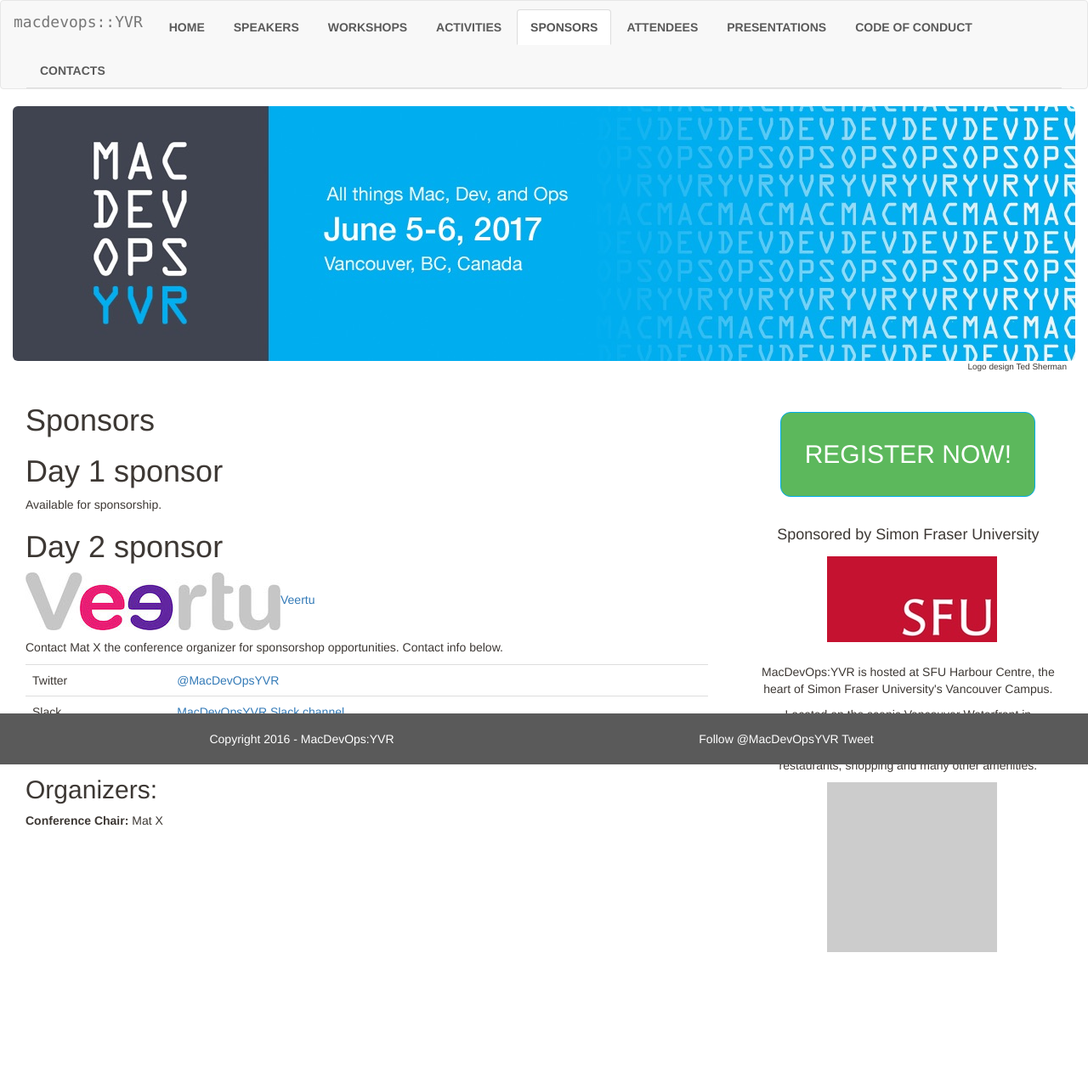
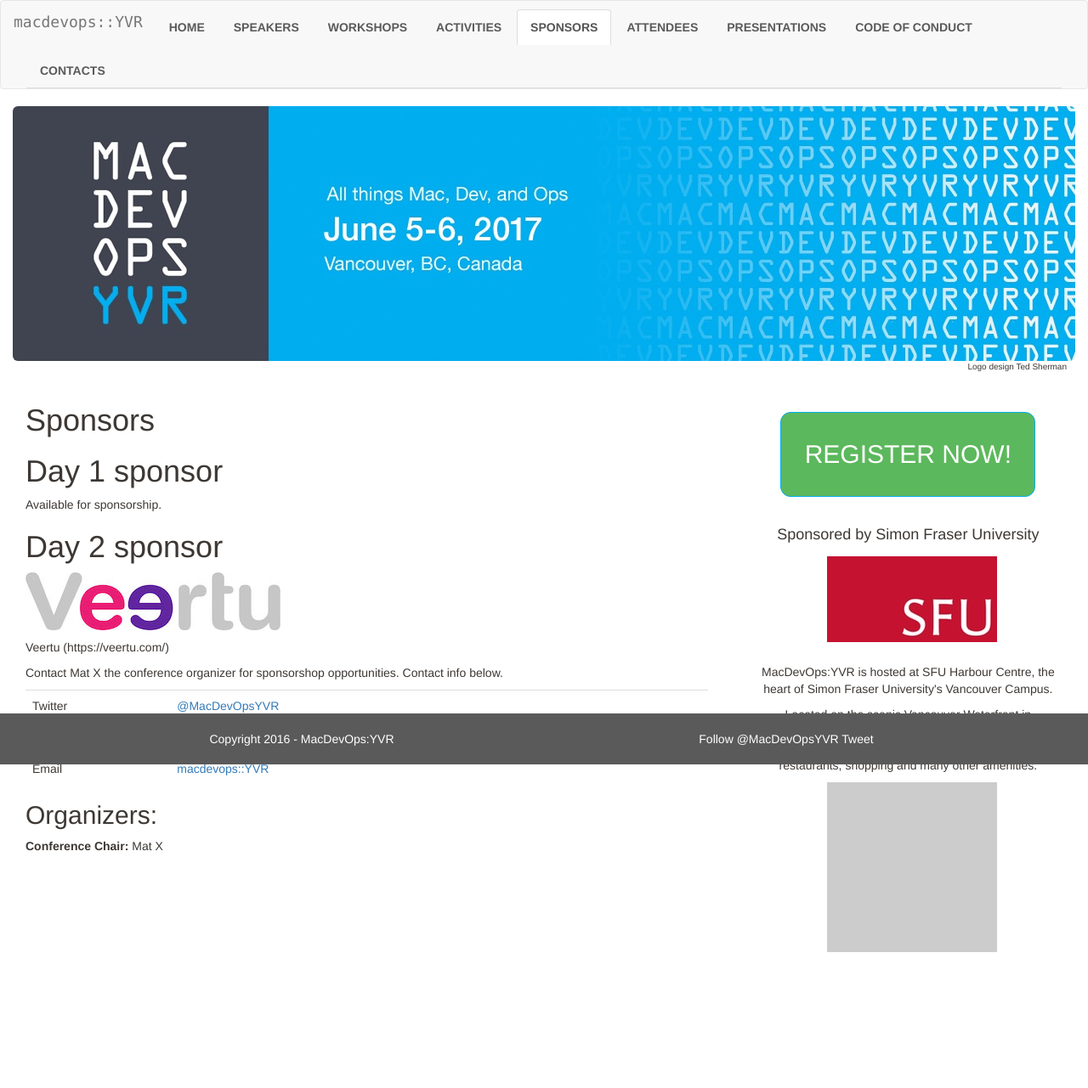
Before and after one commit to macdevopsyvr/macdevopsyvr.github.io, a Jekyll site: the page built from sponsors/index.md, in a window 1280 px wide. Shown: the whole page at 85% size. Built offline with Jekyll 4.4.1, drawn with Linux system fonts in a browser that asks for light colours; comment, search, counter and statistics services are not loaded.

Commit message:
Image text nudge
text under graphic

```diff
--- a/sponsors/index.md
+++ b/sponsors/index.md
@@ -10,7 +10,9 @@
 Available for sponsorship.
 
 # Day 2 sponsor
-<a href="https://veertu.com"><img src="/assets/Veertu-logo300.jpg">Veertu</a>
+<p><a href="https://veertu.com"><img src="/assets/Veertu-logo300.jpg"></a></p>
+<p>Veertu (https://veertu.com/)</p>
+
 
 Contact Mat X the conference organizer for sponsorshop opportunities. Contact info below.
 
```
